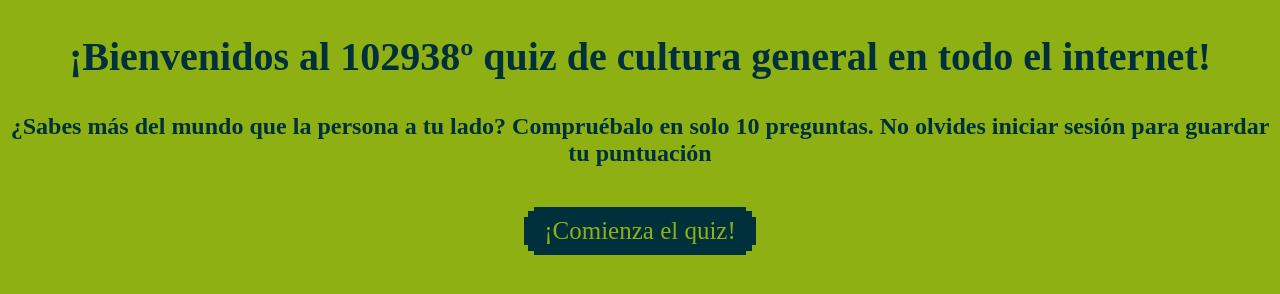
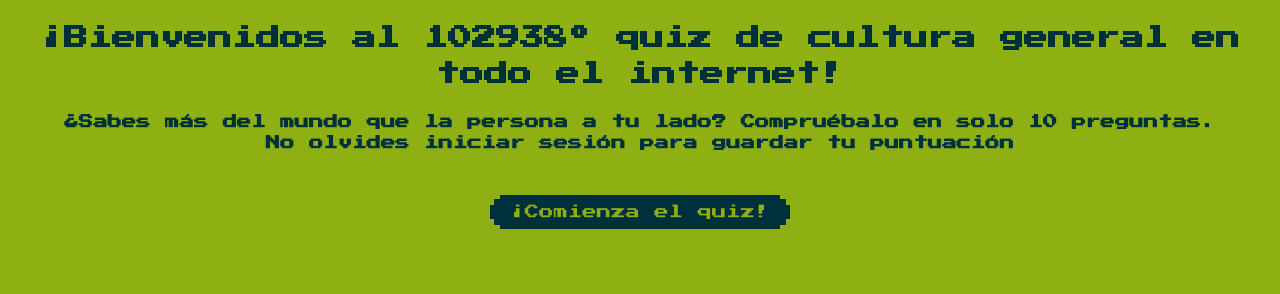
Before and after one commit to javirs200/QuiZ_vol.2, a plain HTML site: page index.html in a window 1280 px wide. Drawn offline with Linux system fonts and the light colour scheme.

Commit message:
ADD/ fuente pixelada y tamaños

```diff
--- a/index.html
+++ b/index.html
@@ -14,7 +14,7 @@
     <main>
         <section id="landing-screen">
             <h2>¡Bienvenidos al 102938º quiz de cultura general en todo el internet!</h2>
-            <h3>¿Sabes más del mundo que la persona a tu lado? Compruébalo en solo 10 preguntas. No olvides iniciar sesión para guardar tu puntuación</h3>
+            <h3>¿Sabes más del mundo que la persona a tu lado? Compruébalo en solo 10 preguntas. <br>No olvides iniciar sesión para guardar tu puntuación</h3>
             <button class="quiz-start-btn pixel2">¡Comienza el quiz!</button>
         </section>
     </main>
--- a/styles/style.css
+++ b/styles/style.css
@@ -1,28 +1,39 @@
 /*for general aplication*/
+@import url('https://fonts.googleapis.com/css2?family=Press+Start+2P&family=Work+Sans:ital,wght@0,300;1,300&display=swap');
+
+* {
+    font-family: 'Press Start 2P', cursive;
+}
+
 body {
     background-color: #8fb013;
     color: #00303b;
+    line-height: 1.5;
 }
 
 /* LANDING SCREEN */
 #landing-screen > h2 {
     text-align: center;
-    font-size: 2.5em;
+    font-size: 1.5em;
 }
 
 #landing-screen > h3 {
     text-align: center;
-    font-size: 1.5em;
     margin: auto;
+    font-size: 0.9em;
+
+
 }
 
 .pixel2 {
-    font-size: 25px;
+    font-size: 0.9em;
     color: #8fb013;
     height: auto;
     margin: 40px auto;
     font-family: 'VT323';
     border: none;
+    font-family: 'Press Start 2P';
+
 
     position: relative;
     display: block;
```
